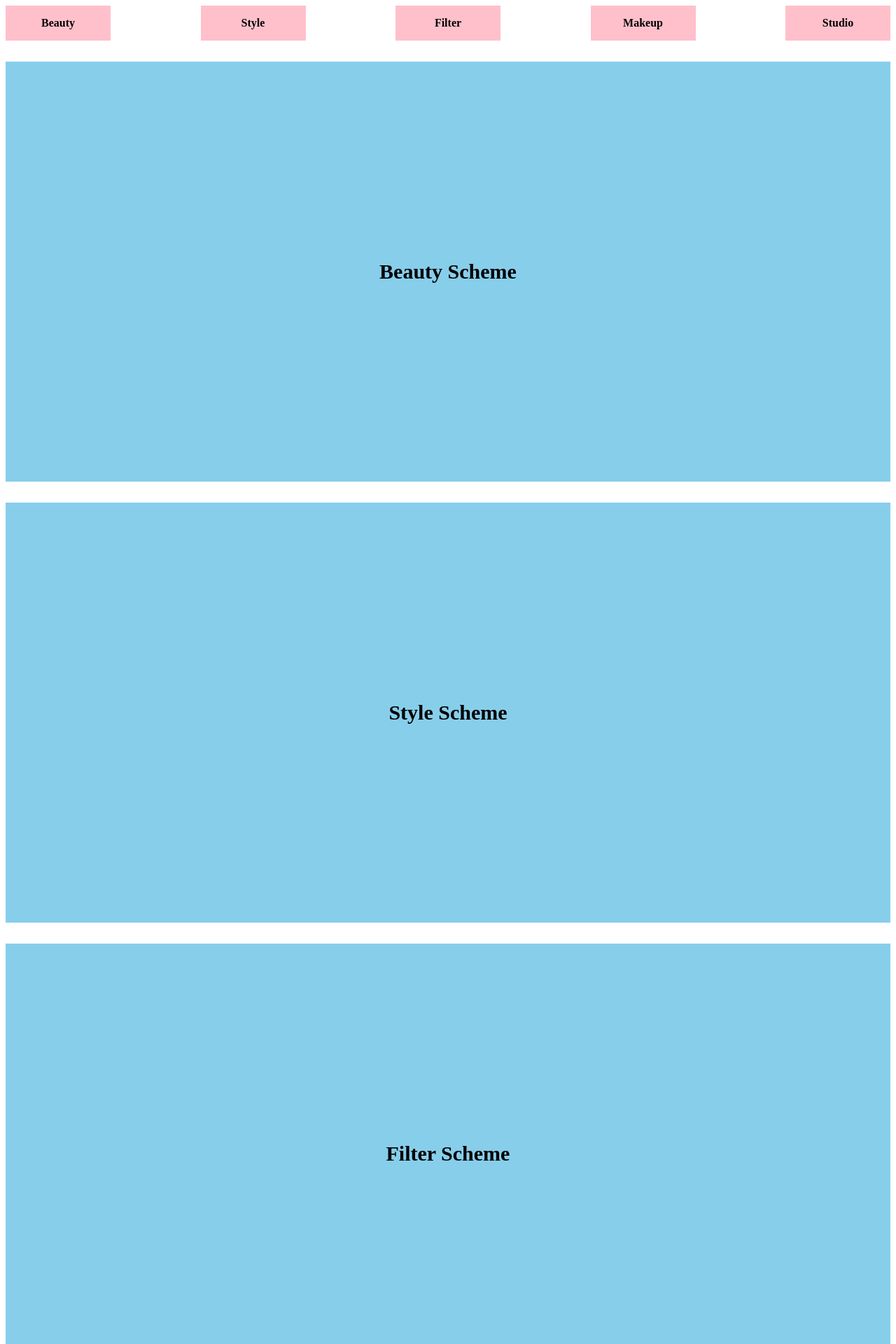
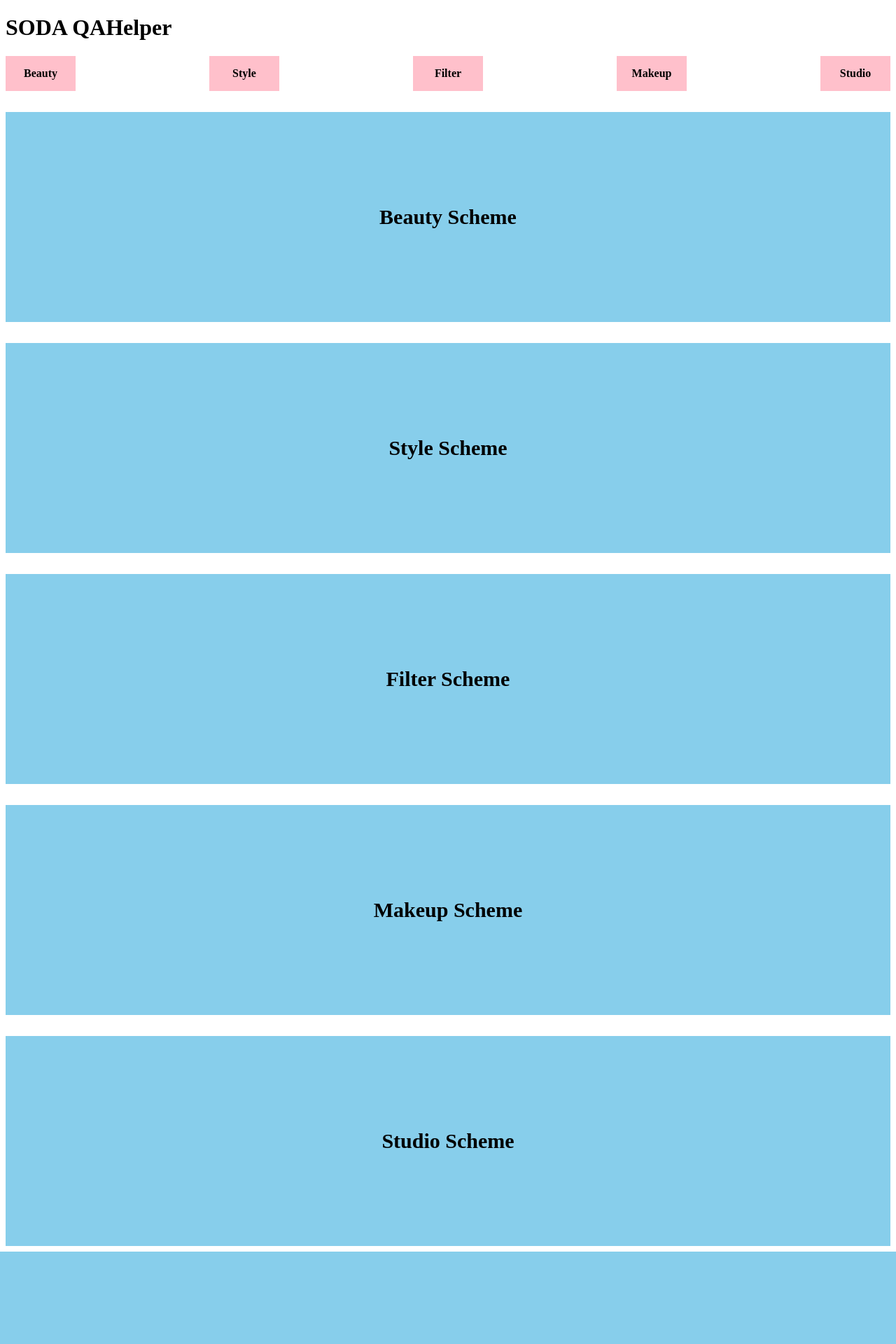
Before and after one commit to leeehwoo/django-deploy-test, a Django app: page / in a window 1280 px wide. Shown: the top 1920 px of the page at 70% size. After the commit the page ends 1788 px from the top, so only its background shows below. Run offline with Django 3.2, Linux system fonts and the light colour scheme.

Commit message:
button size change

```diff
--- a/main/templates/main/index.html
+++ b/main/templates/main/index.html
@@ -23,7 +23,7 @@
             align-items: center;
             background-color: skyblue;
             width: 100%;
-            height: 600px;
+            height: 300px;
             margin-top: 30px;
             font-size: 30px;
             font-weight: 700;
@@ -36,7 +36,7 @@
         }
 
         nav .links {
-            width: 150px;
+            width: 100px;
             height: 50px;
             background-color: pink;
             text-align: center;
@@ -46,6 +46,7 @@
     </style>
 </head>
 <body>
+    <h1>SODA QAHelper</h1>
     <nav>
         <div class="links" id="link1">Beauty</div>
         <div class="links" id="link2">Style</div>
```
